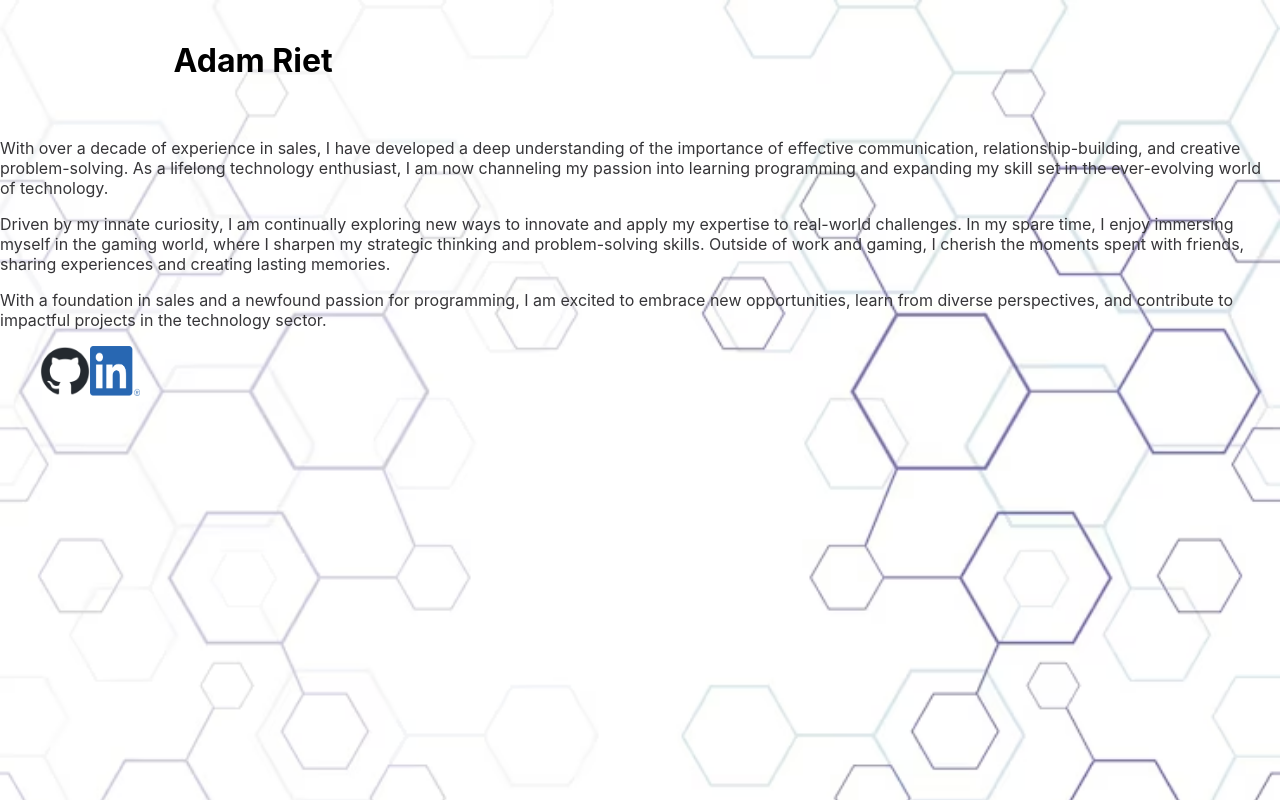
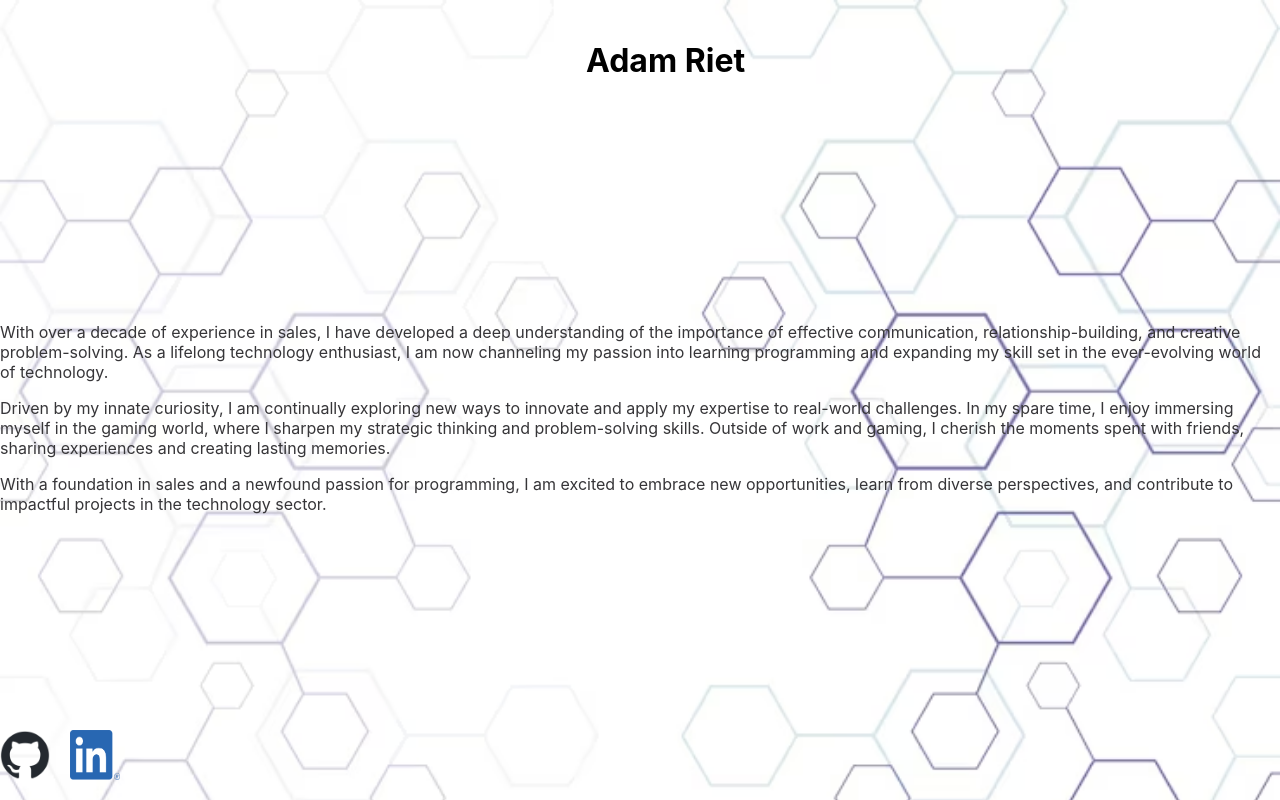
Before and after one commit to Adam-Riet/PortfolioV2, a React (Create React App) app in the folder adam-r-portfolio/: page / in a window 1280 px wide. Built offline with nearby package versions, Linux system fonts and the light colour scheme.

Commit message:
added footer styles.

```diff
--- a/adam-r-portfolio/src/App.js
+++ b/adam-r-portfolio/src/App.js
@@ -9,7 +9,7 @@ import Resume from './components/Resume';
 
 function App() {
   return (
-    <div>
+    <div className="App">
       <Header />
       <About />
       <Footer />
--- a/adam-r-portfolio/src/components/Footer.js
+++ b/adam-r-portfolio/src/components/Footer.js
@@ -1,20 +1,22 @@
 import React from 'react';
 import githubLogo from '../styles/github.png';
 import linkedinLogo from '../styles/linkedin.png';
-
+import '../styles/styles.css';
 
 function Footer() {
   return (
-    <nav>
+    <nav className="navbar">
       <ul>
-
+        <li className="logo">
           <a href="https://github.com/Adam-Riet" target="_blank" rel="noopener noreferrer">
             <img src={githubLogo} alt="GitHub Logo" width="50" height="50"/>
           </a>
+        </li>
+        <li className="logo">
           <a href="https://linkedin.com/in/adam-riet" target="_blank" rel="noopener noreferrer">
             <img src={linkedinLogo} alt="LinkedIn Logo" width="50" height="50"/>
           </a>
-
+        </li>
       </ul>
     </nav>
   );
--- a/adam-r-portfolio/src/styles/styles.css
+++ b/adam-r-portfolio/src/styles/styles.css
@@ -15,6 +15,15 @@ body {
 
 }
 
+.App {
+    display: flex;
+    flex-direction: column;
+    justify-content: space-between;
+    height: 100vh;  /* 100% of the viewport height */
+    margin: 0;
+    padding: 0;
+  }
+
 p {
     color: var(--primary-color);
 }
@@ -30,3 +39,18 @@ p {
     position: relative;
     right: -2%;
 }
+
+.navbar {
+    display: flex;
+    justify-content: space-between;
+  }
+
+.navbar ul {
+    list-style-type: none;
+    display: flex;
+    padding: 0;
+}
+
+  .navbar .logo {
+    margin-right: 20px;
+  }
```
